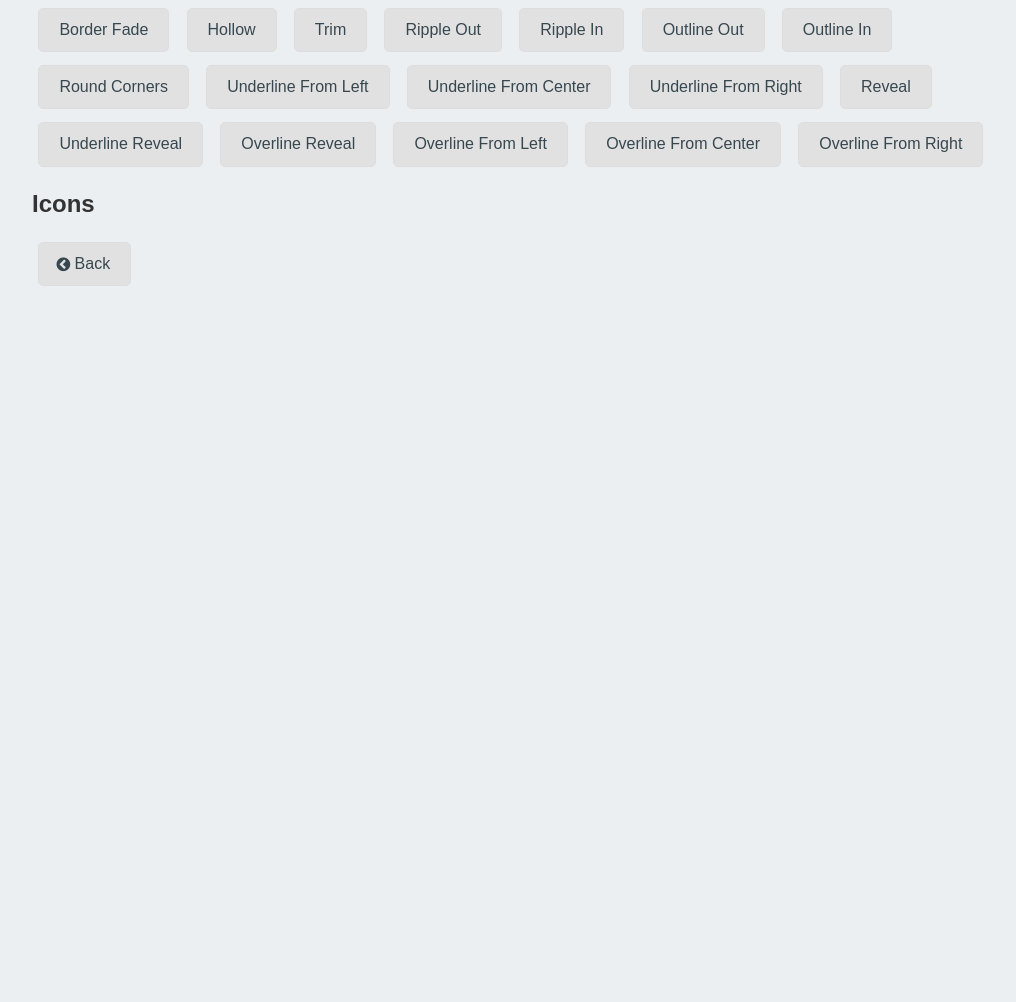
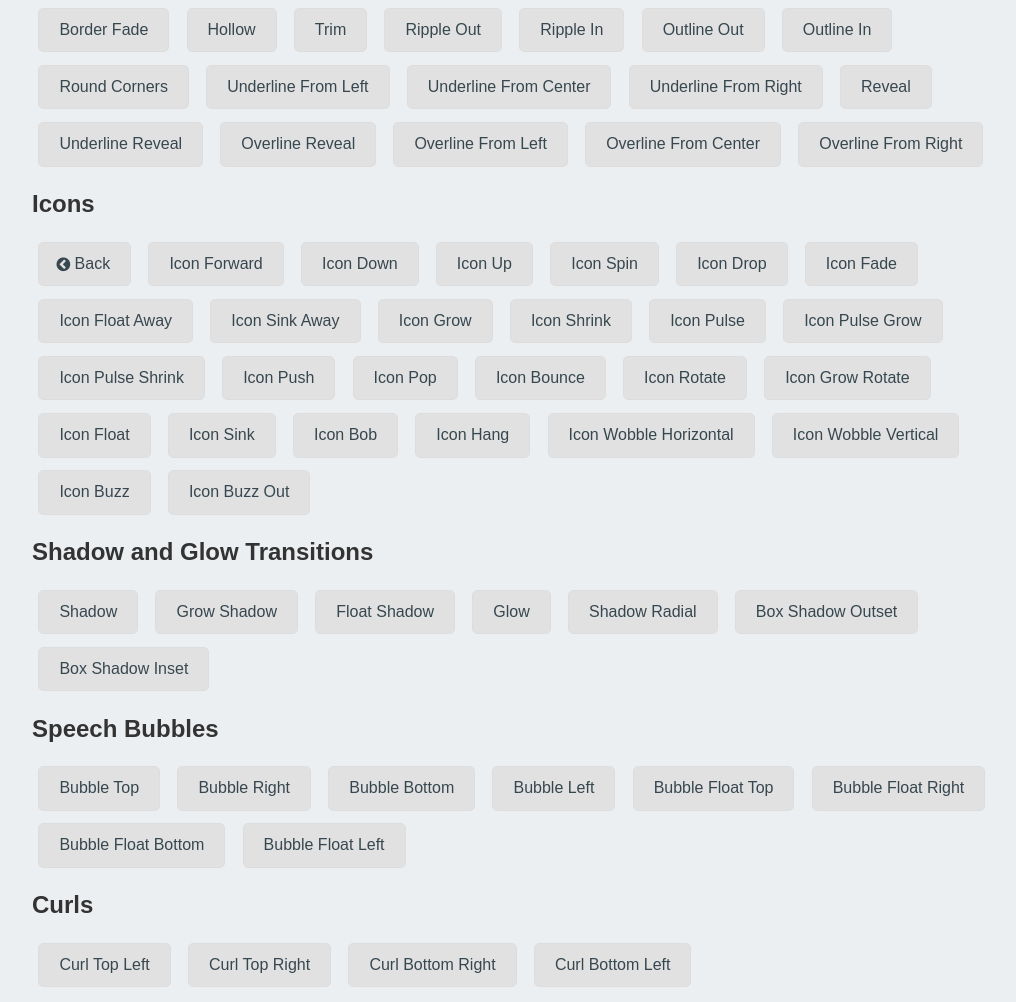
Before and after one commit to yaochuxia/hover, a website: page hover.html in a window 1280 px wide. Shown: the part 753-1755 px from the top of the page, without its empty margins (108-1124 px from the left). Before the commit the page ends 1053 px from the top, so only its background shows below. Drawn offline with Linux system fonts and the light colour scheme.

Commit message:
add html

```diff
--- a/hover.html
+++ b/hover.html
@@ -75,6 +75,54 @@
             <a href="#" class="hvr_border_overline_from_right">Overline From Right</a>
             <h2>Icons</h2>
             <a href="#" class="hvr_icon_back">Back</a>
+            <a href="#" class="hvr_icon_forward">Icon Forward</a>
+            <a href="#" class="hvr_icon_down">Icon Down</a>
+            <a href="#" class="hvr_icon_up">Icon Up</a>
+            <a href="#" class="hvr_icon_spin">Icon Spin</a>
+            <a href="#" class="hvr_icon_drop">Icon Drop</a>
+            <a href="#" class="hvr_icon_fade">Icon Fade</a>
+            <a href="#" class="hvr_icon_float_away">Icon Float Away</a>
+            <a href="#" class="hvr_icon_sink_away">Icon Sink Away</a>
+            <a href="#" class="hvr_icon_grow">Icon Grow</a>
+            <a href="#" class="hvr_icon_shrink">Icon Shrink</a>
+            <a href="#" class="hvr_icon_pulse">Icon Pulse</a>
+            <a href="#" class="hvr_icon_pulse_grow">Icon Pulse Grow</a>
+            <a href="#" class="hvr_icon_pulse_shrink">Icon Pulse Shrink</a>
+            <a href="#" class="hvr_icon_push">Icon Push</a>
+            <a href="#" class="hvr_icon_pop">Icon Pop</a>
+            <a href="#" class="hvr_icon_bounce">Icon Bounce</a>
+            <a href="#" class="hvr_icon_rotate">Icon Rotate</a>
+            <a href="#" class="hvr_icon_grow_rotate">Icon Grow Rotate</a>
+            <a href="#" class="hvr_icon_float">Icon Float</a>
+            <a href="#" class="hvr_icon_sink">Icon Sink</a>
+            <a href="#" class="hvr_icon_bob">Icon Bob</a>
+            <a href="#" class="hvr_icon_hang">Icon Hang</a>
+            <a href="#" class="hvr_icon_wobble_horizontal">Icon Wobble Horizontal</a>
+            <a href="#" class="hvr_icon_wobble_vertical">Icon Wobble Vertical</a>
+            <a href="#" class="hvr_icon_buzz">Icon Buzz</a>
+            <a href="#" class="hvr_icon_buzz_out">Icon Buzz Out</a>
+            <h2>Shadow and Glow Transitions</h2>
+            <a href="#" class="hvr_shadow">Shadow</a>
+            <a href="#" class="hvr_grow_shadow">Grow Shadow</a>
+            <a href="#" class="hvr_float_shadow">Float Shadow</a>
+            <a href="#" class="hvr_glow">Glow</a>
+            <a href="#" class="hvr_shadow_radial">Shadow Radial</a>
+            <a href="#" class="hvr_box_shadow_qutset">Box Shadow Outset</a>
+            <a href="#" class="hvr_box_shadow_inset">Box Shadow Inset</a>
+            <h2>Speech Bubbles</h2>
+            <a href="#" class="hvr_bubble_top">Bubble Top</a>
+            <a href="#" class="hvr_bubble_right">Bubble Right</a>
+            <a href="#" class="hvr_bubble_bottom">Bubble Bottom</a>
+            <a href="#" class="hvr_bubble_left">Bubble Left</a>
+            <a href="#" class="hvr_bubble_float_top">Bubble Float Top</a>
+            <a href="#" class="hvr_bubble_float_right">Bubble Float Right</a>
+            <a href="#" class="hvr_bubble_float_bottom">Bubble Float Bottom</a>
+            <a href="#" class="hvr_bubble_float_left">Bubble Float Left</a>
+            <h2>Curls</h2>
+            <a href="#" class="hvr_curl_top_left">Curl Top Left</a>
+            <a href="#" class="hvr_curl_top_right">Curl Top Right</a>
+            <a href="#" class="hvr_curl_bottom_right">Curl Bottom Right</a>
+            <a href="#" class="hvr_curl_bottom_left">Curl Bottom Left</a>
         </div>
     </div>
 </body>
```
